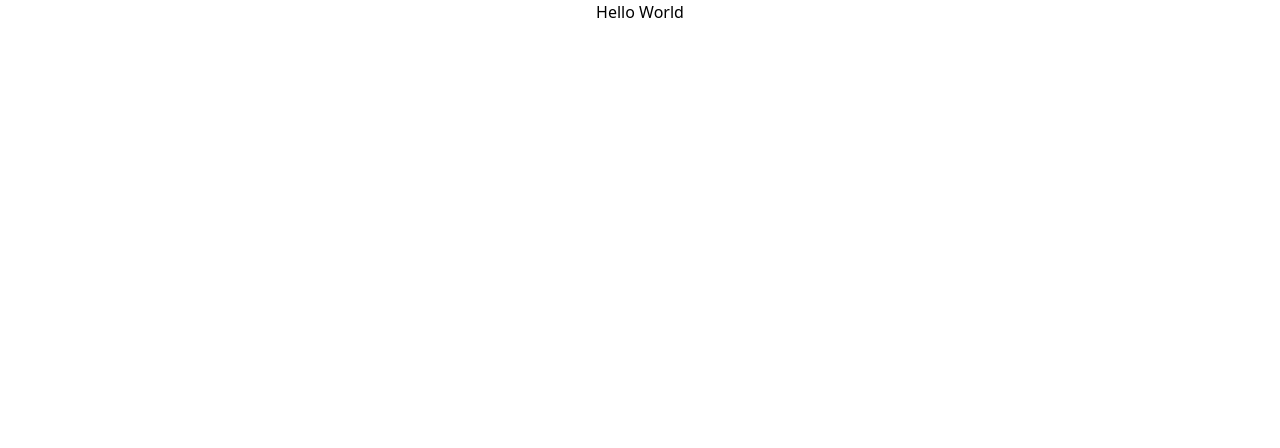
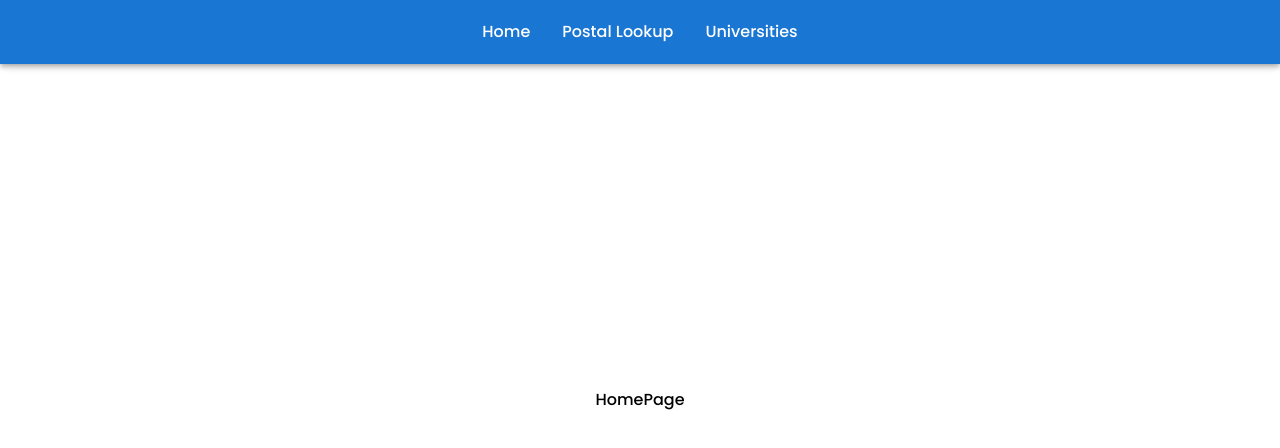
Before and after one commit to amEhlee/elie_launchpad-react-code-challenge, a React (Create React App) app: page / in a window 1280 px wide. Shown: the top 448 px of the page. Built offline with nearby package versions, Linux system fonts and the light colour scheme.

Commit message:
Basic Setup - features branch - tailwind, mui, poppins font as general css to keep options open incase I style this more - basic navbar with links to related pages

```diff
--- a/package.json
+++ b/package.json
@@ -3,6 +3,9 @@
   "version": "0.1.0",
   "private": true,
   "dependencies": {
+    "@emotion/react": "^11.10.6",
+    "@emotion/styled": "^11.10.6",
+    "@mui/icons-material": "^5.11.16",
     "@mui/material": "^5.12.1",
     "@testing-library/jest-dom": "^5.16.5",
     "@testing-library/react": "^13.4.0",
--- a/public/index.html
+++ b/public/index.html
@@ -1,15 +1,18 @@
 <!DOCTYPE html>
 <html lang="en">
+
 <head>
   <meta charset="utf-8" />
   <link rel="icon" href="%PUBLIC_URL%/favicon.ico" />
   <meta name="viewport" content="width=device-width, initial-scale=1" />
   <meta name="theme-color" content="#000000" />
-    <meta
-      name="description"
-      content="Web site created using create-react-app"
-    />
+  <meta name="description" content="Web site created using create-react-app" />
   <link rel="apple-touch-icon" href="%PUBLIC_URL%/logo192.png" />
+
+  <!-- font stuff -->
+  <link rel="preconnect" href="https://fonts.googleapis.com">
+  <link rel="preconnect" href="https://fonts.gstatic.com" crossorigin>
+  <link href="https://fonts.googleapis.com/css2?family=Poppins:wght@500&display=swap" rel="stylesheet">
   <!--
       manifest.json provides metadata used when your web app is installed on a
       user's mobile device or desktop. See https://developers.google.com/web/fundamentals/web-app-manifest/
@@ -26,6 +29,7 @@
     -->
   <title>React App</title>
 </head>
+
 <body>
   <noscript>You need to enable JavaScript to run this app.</noscript>
   <div id="root"></div>
@@ -40,4 +44,5 @@
       To create a production bundle, use `npm run build` or `yarn build`.
     -->
 </body>
+
 </html>
--- a/src/App.js
+++ b/src/App.js
@@ -1,11 +1,16 @@
-function App() {
+import { BrowserRouter, Route, Routes } from "react-router-dom";
+import React from "react";
+import HomePage from "./pages/HomePage";
+import Navbar from "./components/Navbar";
+
+export default function App() {
   return (
-    <div className="text-center">
-      <header className="App-header">
-        <h1>Hello World</h1>
-      </header>
-    </div>
+    <BrowserRouter>
+      <Routes>
+        <Route path="/" element={<Navbar />}>
+          <Route index element={<HomePage />} />
+        </Route>
+      </Routes>
+    </BrowserRouter>
   );
 }
-
-export default App;
--- /dev/null
+++ b/src/components/Navbar.js
@@ -0,0 +1,17 @@
+import {AppBar, Toolbar} from "@mui/material";
+import { Link, Outlet } from "react-router-dom";
+
+export default function Navbar() {
+  return (
+    <>
+      <AppBar position="fixed">
+        <Toolbar className="flex gap-8 justify-center">
+            <Link to="/">Home</Link>
+            <Link to="/Postal">Postal Lookup</Link>
+            <Link to="/University">Universities</Link>
+        </Toolbar>
+      </AppBar>
+      <Outlet/>
+    </>
+  )
+}
--- a/src/index.css
+++ b/src/index.css
@@ -1,3 +1,23 @@
 @tailwind base;
 @tailwind components;
 @tailwind utilities;
+
+@layer base {
+  h1 {
+    @apply text-4xl font-bold;
+  }
+  h2 {
+    @apply text-2xl font-bold;
+  }
+  h3 {
+    @apply text-lg font-bold;
+  }
+
+  a {
+    @apply duration-500 hover:text-sky-300;
+  }
+
+  body {
+    @apply font-poppins min-w-[400px];
+  }
+}
--- /dev/null
+++ b/src/pages/HomePage.js
@@ -0,0 +1,9 @@
+import React from "react";
+
+export default function HomePage() {
+  return (
+    <>
+      <div className="h-screen w-screen flex justify-center items-center">HomePage</div>
+    </>
+  );
+}
--- /dev/null
+++ b/src/pages/PostalLookupPage.js
@@ -0,0 +1,7 @@
+import React from 'react'
+
+export default function PostalLookupPage() {
+  return (
+    <div>PostalLookupPage</div>
+  )
+}
--- /dev/null
+++ b/src/pages/UniversitiesPage.js
@@ -0,0 +1,7 @@
+import React from 'react'
+
+export default function UniversitiesPage() {
+  return (
+    <div>UniversitiesPage</div>
+  )
+}
--- a/tailwind.config.js
+++ b/tailwind.config.js
@@ -1,10 +1,21 @@
 /** @type {import('tailwindcss').Config} */
 module.exports = {
-  content: [
-    "./src/**/*.{js,jsx,ts,tsx}",
-  ],
+  content: ["./src/**/*.{js,jsx,ts,tsx}",],
   theme: {
-    extend: {},
+    screens: {
+      sm: "480px",
+      md: "768px",
+      lg: "976px",
+      xl: "1440px",
+    },
+    extend: {
+      fontFamily: {
+        sans: ["Graphik", "sans-serif"],
+        serif: ["Merriweather", "serif"],
+        poppins: ["Poppins", "sans-serif"],
+      },
+      colors: {},
+    },
   },
   plugins: [],
-}
+};
```
Also changed, not shown: 1 other file (tests, documents, lock files or other folders). Lines whose indentation alone changed are shown as unchanged.
